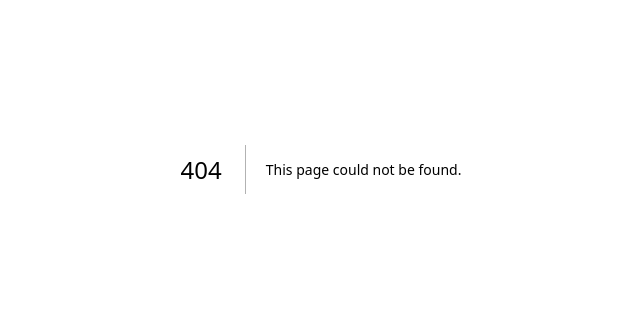
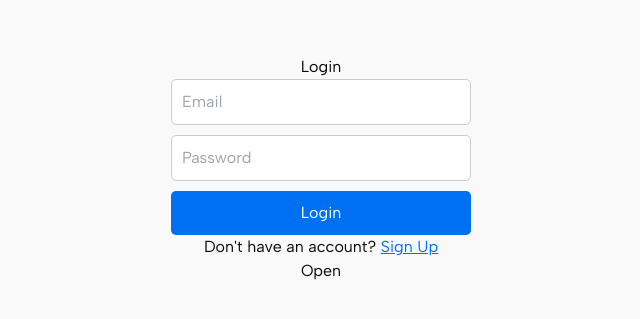
Before and after one commit to a-ww2-er/Catch-Video-Verse, a Next.js app in the folder client/: page /login in a window 1280 px wide. Before the commit this address had no page. Shown: the part 231-550 px from the top of the page, without its empty margins (319-959 px from the left). Built offline with nearby package versions, Linux system fonts and the light colour scheme; a web font is replaced by a local one.

Commit message:
new additions

```diff
--- a/client/package.json
+++ b/client/package.json
@@ -10,7 +10,9 @@
   },
   "dependencies": {
     "@heroicons/react": "^2.2.0",
-    "@radix-ui/react-dialog": "^1.1.4",
+    "@radix-ui/react-accordion": "^1.2.2",
+    "@radix-ui/react-dialog": "^1.1.5",
+    "@radix-ui/react-label": "^2.1.1",
     "@radix-ui/react-slot": "^1.1.1",
     "@tailwindcss/typography": "^0.5.15",
     "class-variance-authority": "^0.7.1",
--- /dev/null
+++ b/client/src/app/login/page.tsx
@@ -0,0 +1,93 @@
+"use client"
+import { Dialog, DialogContent, DialogDescription, DialogHeader, DialogTitle, DialogTrigger } from "@/components/ui/dialog";
+import { useState } from "react";
+
+export default function AuthPage() {
+  const [isLogin, setIsLogin] = useState(true);
+
+  return (
+    <div style={styles.container}>
+      <h1>{isLogin ? "Login" : "Sign Up"}</h1>
+      <form style={styles.form}>
+        <input
+          type="email"
+          placeholder="Email"
+          style={styles.input}
+          required
+        />
+        <input
+          type="password"
+          placeholder="Password"
+          style={styles.input}
+          required
+        />
+        <button type="submit" style={styles.button}>
+          {isLogin ? "Login" : "Sign Up"}
+        </button>
+      </form>
+      <p>
+        {isLogin ? "Don't have an account?" : "Already have an account?"}{" "}
+        <button
+          onClick={() => setIsLogin(!isLogin)}
+          style={styles.toggleButton}
+        >
+          {isLogin ? "Sign Up" : "Login"}
+        </button>
+      </p>
+       <Dialog>
+  <DialogTrigger>Open</DialogTrigger>
+  <DialogContent>
+    <DialogHeader>
+      <DialogTitle>Are you absolutely sure?</DialogTitle>
+      <DialogDescription>
+        This action cannot be undone. This will permanently delete your account
+        and remove your data from our servers.
+      </DialogDescription>
+    </DialogHeader>
+  </DialogContent>
+</Dialog>
+    </div>
+  );
+}
+
+const styles = {
+  container: {
+    display: "flex",
+    flexDirection: "column",
+    alignItems: "center",
+    justifyContent: "center",
+    minHeight: "100vh",
+    backgroundColor: "#f9f9f9",
+    padding: "20px",
+  },
+  form: {
+    display: "flex",
+    flexDirection: "column",
+    gap: "10px",
+    width: "100%",
+    maxWidth: "300px",
+  },
+  input: {
+    padding: "10px",
+    fontSize: "16px",
+    border: "1px solid #ccc",
+    borderRadius: "5px",
+  },
+  button: {
+    padding: "10px",
+    fontSize: "16px",
+    backgroundColor: "#0070f3",
+    color: "white",
+    border: "none",
+    borderRadius: "5px",
+    cursor: "pointer",
+  },
+  toggleButton: {
+    background: "none",
+    border: "none",
+    color: "#0070f3",
+    textDecoration: "underline",
+    cursor: "pointer",
+    padding: 0,
+  },
+};
--- a/client/src/app/page.tsx
+++ b/client/src/app/page.tsx
@@ -4,6 +4,7 @@
 import HeroSection from "../components/HomePage/HeroSection";
 import HomeLayout from "../components/HomePage/Layout";
 import ToolSuite from "@/components/HomePage/ToolSuite";
+import { Accordion, AccordionContent, AccordionItem, AccordionTrigger, } from "@/components/ui/accordion";
 export default function Home() {
   //prevent hydration issues
   const [hydrated, setHydrated] = useState(false);
--- a/client/src/components/HomePage/ToolSuite.tsx
+++ b/client/src/components/HomePage/ToolSuite.tsx
@@ -21,7 +21,7 @@
 
       {/* Logo Row */}
       <div className="w-full flex items-center justify-center">
-        <Marquee play={true} speed={50} gradient={true} className="w-full">
+        <Marquee play={true} speed={50} gradient={true} gradientColor="#F3F4F6" className="w-full">
           {logos.map((logo, index) => (
             <div
               key={index}
--- a/client/src/components/Navbar.tsx
+++ b/client/src/components/Navbar.tsx
@@ -1,12 +1,4 @@
-import { useRouter } from "next/router";
-
 const Navbar = () => {
-  const router = useRouter();
-
-  const navigateToAuth = () => {
-    router.push("/auth");
-
-  };
 
   const navItems = [
     {
@@ -109,7 +101,7 @@
               <a href="#" className="hover:bg-gray-300 rounded-xl  px-4 py-3">
                 Contact Sales
               </a>
-              <a onClick={navigateToAuth} className="hover:bg-gray-300 rounded-xl  px-4 py-3">
+              <a className="hover:bg-gray-300 rounded-xl  px-4 py-3">
                 Login
               </a>
               <a href="#" className="  px-4 py-3">
--- /dev/null
+++ b/client/src/components/ui/accordion.tsx
@@ -0,0 +1,57 @@
+"use client"
+
+import * as React from "react"
+import * as AccordionPrimitive from "@radix-ui/react-accordion"
+import { ChevronDown } from "lucide-react"
+
+import { cn } from "@/lib/utils"
+
+const Accordion = AccordionPrimitive.Root
+
+const AccordionItem = React.forwardRef<
+  React.ElementRef<typeof AccordionPrimitive.Item>,
+  React.ComponentPropsWithoutRef<typeof AccordionPrimitive.Item>
+>(({ className, ...props }, ref) => (
+  <AccordionPrimitive.Item
+    ref={ref}
+    className={cn("border-b", className)}
+    {...props}
+  />
+))
+AccordionItem.displayName = "AccordionItem"
+
+const AccordionTrigger = React.forwardRef<
+  React.ElementRef<typeof AccordionPrimitive.Trigger>,
+  React.ComponentPropsWithoutRef<typeof AccordionPrimitive.Trigger>
+>(({ className, children, ...props }, ref) => (
+  <AccordionPrimitive.Header className="flex">
+    <AccordionPrimitive.Trigger
+      ref={ref}
+      className={cn(
+        "flex flex-1 items-center justify-between py-4 text-sm font-medium transition-all hover:underline text-left [&[data-state=open]>svg]:rotate-180",
+        className
+      )}
+      {...props}
+    >
+      {children}
+      <ChevronDown className="h-4 w-4 shrink-0 text-muted-foreground transition-transform duration-200" />
+    </AccordionPrimitive.Trigger>
+  </AccordionPrimitive.Header>
+))
+AccordionTrigger.displayName = AccordionPrimitive.Trigger.displayName
+
+const AccordionContent = React.forwardRef<
+  React.ElementRef<typeof AccordionPrimitive.Content>,
+  React.ComponentPropsWithoutRef<typeof AccordionPrimitive.Content>
+>(({ className, children, ...props }, ref) => (
+  <AccordionPrimitive.Content
+    ref={ref}
+    className="overflow-hidden text-sm data-[state=closed]:animate-accordion-up data-[state=open]:animate-accordion-down"
+    {...props}
+  >
+    <div className={cn("pb-4 pt-0", className)}>{children}</div>
+  </AccordionPrimitive.Content>
+))
+AccordionContent.displayName = AccordionPrimitive.Content.displayName
+
+export { Accordion, AccordionItem, AccordionTrigger, AccordionContent }
--- /dev/null
+++ b/client/src/components/ui/input.tsx
@@ -0,0 +1,22 @@
+import * as React from "react"
+
+import { cn } from "@/lib/utils"
+
+const Input = React.forwardRef<HTMLInputElement, React.ComponentProps<"input">>(
+  ({ className, type, ...props }, ref) => {
+    return (
+      <input
+        type={type}
+        className={cn(
+          "flex h-9 w-full rounded-md border border-input bg-transparent px-3 py-1 text-base shadow-sm transition-colors file:border-0 file:bg-transparent file:text-sm file:font-medium file:text-foreground placeholder:text-muted-foreground focus-visible:outline-none focus-visible:ring-1 focus-visible:ring-ring disabled:cursor-not-allowed disabled:opacity-50 md:text-sm",
+          className
+        )}
+        ref={ref}
+        {...props}
+      />
+    )
+  }
+)
+Input.displayName = "Input"
+
+export { Input }
--- /dev/null
+++ b/client/src/components/ui/label.tsx
@@ -0,0 +1,26 @@
+"use client"
+
+import * as React from "react"
+import * as LabelPrimitive from "@radix-ui/react-label"
+import { cva, type VariantProps } from "class-variance-authority"
+
+import { cn } from "@/lib/utils"
+
+const labelVariants = cva(
+  "text-sm font-medium leading-none peer-disabled:cursor-not-allowed peer-disabled:opacity-70"
+)
+
+const Label = React.forwardRef<
+  React.ElementRef<typeof LabelPrimitive.Root>,
+  React.ComponentPropsWithoutRef<typeof LabelPrimitive.Root> &
+    VariantProps<typeof labelVariants>
+>(({ className, ...props }, ref) => (
+  <LabelPrimitive.Root
+    ref={ref}
+    className={cn(labelVariants(), className)}
+    {...props}
+  />
+))
+Label.displayName = LabelPrimitive.Root.displayName
+
+export { Label }
--- a/client/tailwind.config.ts
+++ b/client/tailwind.config.ts
@@ -11,58 +11,86 @@
   theme: {
   	extend: {
   		fontFamily: {
-        albert: ["var(--font-albert-sans)"],
-        dmSan: ["var(--font-dm-sans)"],
-        yesterYear: ["var(--font-yester-year)"],
+  			albert: [
+  				'var(--font-albert-sans)'
+  			],
+  			dmSan: [
+  				'var(--font-dm-sans)'
+  			],
+  			yesterYear: [
+  				'var(--font-yester-year)'
+  			]
   		},
   		colors: {
-        background: "hsl(var(--background))",
-        foreground: "hsl(var(--foreground))",
+  			background: 'hsl(var(--background))',
+  			foreground: 'hsl(var(--foreground))',
   			card: {
-          DEFAULT: "hsl(var(--card))",
-          foreground: "hsl(var(--card-foreground))",
+  				DEFAULT: 'hsl(var(--card))',
+  				foreground: 'hsl(var(--card-foreground))'
   			},
   			popover: {
-          DEFAULT: "hsl(var(--popover))",
-          foreground: "hsl(var(--popover-foreground))",
+  				DEFAULT: 'hsl(var(--popover))',
+  				foreground: 'hsl(var(--popover-foreground))'
   			},
   			primary: {
-          DEFAULT: "hsl(var(--primary))",
-          foreground: "hsl(var(--primary-foreground))",
+  				DEFAULT: 'hsl(var(--primary))',
+  				foreground: 'hsl(var(--primary-foreground))'
   			},
   			secondary: {
-          DEFAULT: "hsl(var(--secondary))",
-          foreground: "hsl(var(--secondary-foreground))",
+  				DEFAULT: 'hsl(var(--secondary))',
+  				foreground: 'hsl(var(--secondary-foreground))'
   			},
   			muted: {
-          DEFAULT: "hsl(var(--muted))",
-          foreground: "hsl(var(--muted-foreground))",
+  				DEFAULT: 'hsl(var(--muted))',
+  				foreground: 'hsl(var(--muted-foreground))'
   			},
   			accent: {
-          DEFAULT: "hsl(var(--accent))",
-          foreground: "hsl(var(--accent-foreground))",
+  				DEFAULT: 'hsl(var(--accent))',
+  				foreground: 'hsl(var(--accent-foreground))'
   			},
   			destructive: {
-          DEFAULT: "hsl(var(--destructive))",
-          foreground: "hsl(var(--destructive-foreground))",
+  				DEFAULT: 'hsl(var(--destructive))',
+  				foreground: 'hsl(var(--destructive-foreground))'
   			},
-        border: "hsl(var(--border))",
-        input: "hsl(var(--input))",
-        ring: "hsl(var(--ring))",
+  			border: 'hsl(var(--border))',
+  			input: 'hsl(var(--input))',
+  			ring: 'hsl(var(--ring))',
   			chart: {
-          "1": "hsl(var(--chart-1))",
-          "2": "hsl(var(--chart-2))",
-          "3": "hsl(var(--chart-3))",
-          "4": "hsl(var(--chart-4))",
-          "5": "hsl(var(--chart-5))",
-        },
+  				'1': 'hsl(var(--chart-1))',
+  				'2': 'hsl(var(--chart-2))',
+  				'3': 'hsl(var(--chart-3))',
+  				'4': 'hsl(var(--chart-4))',
+  				'5': 'hsl(var(--chart-5))'
+  			}
   		},
   		borderRadius: {
-        lg: "var(--radius)",
-        md: "calc(var(--radius) - 2px)",
-        sm: "calc(var(--radius) - 4px)",
+  			lg: 'var(--radius)',
+  			md: 'calc(var(--radius) - 2px)',
+  			sm: 'calc(var(--radius) - 4px)'
   		},
+  		keyframes: {
+  			'accordion-down': {
+  				from: {
+  					height: '0'
   				},
+  				to: {
+  					height: 'var(--radix-accordion-content-height)'
+  				}
+  			},
+  			'accordion-up': {
+  				from: {
+  					height: 'var(--radix-accordion-content-height)'
+  				},
+  				to: {
+  					height: '0'
+  				}
+  			}
+  		},
+  		animation: {
+  			'accordion-down': 'accordion-down 0.2s ease-out',
+  			'accordion-up': 'accordion-up 0.2s ease-out'
+  		}
+  	}
   },
   plugins: [typography, require("tailwindcss-animate")],
 };
```
Also changed, not shown: 1 other file (tests, documents, lock files or other folders). Lines whose indentation alone changed are shown as unchanged.
